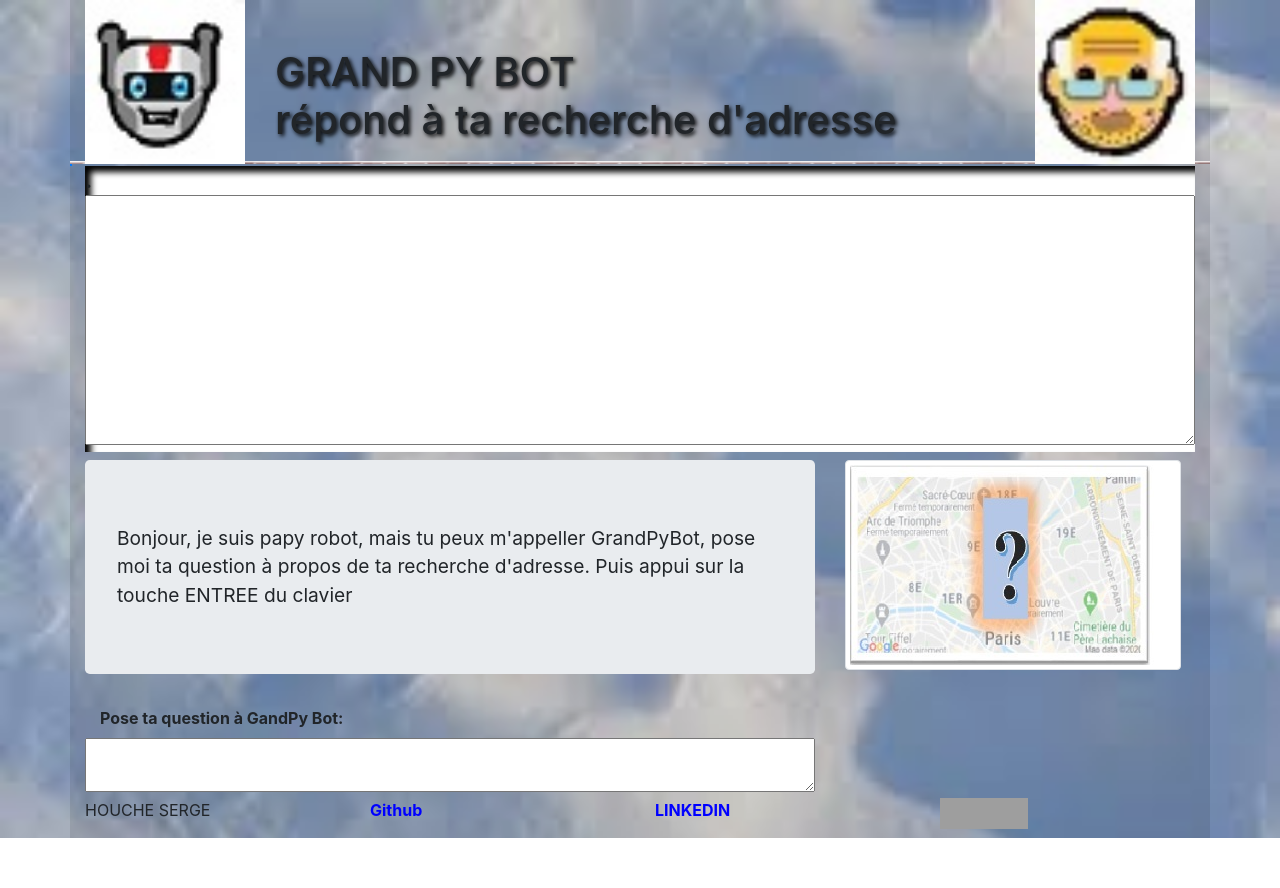
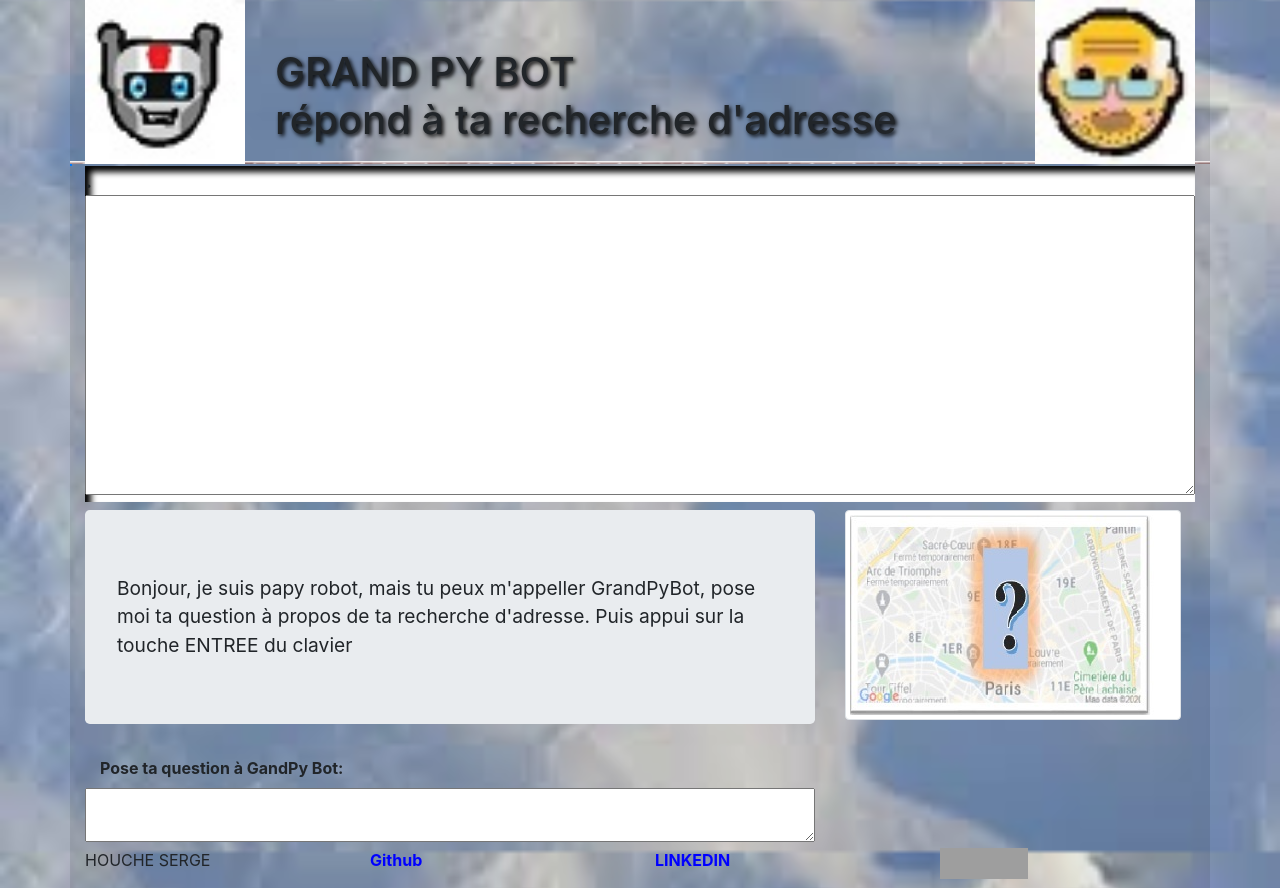
Before and after one commit to Zebra385/P07_GrandPyBot, a Flask app: page / in a window 1280 px wide. Before the commit the page ends 838 px from the top, so only its background shows below. Run offline with Flask 2, Linux system fonts and the light colour scheme; some libraries are stand-ins or nearby versions; grey boxes are pictures that could not be loaded.

Commit message:
Corection erreurs 02

```diff
--- a/Program/recover_adresse.py
+++ b/Program/recover_adresse.py
@@ -21,8 +21,6 @@ class Parser():
         return values  # return my completed list
 
 
-
-
 ENV = os.environ.get('ENV', 'DEBUG')
 if ENV == 'PRODUCTION':
     API_KEY = os.environ['API_KEY']
@@ -33,15 +31,12 @@ else:
     API_KEY = config.API_KEY
 
 
-
 class Question_Place():
     """We def this class to looking for adresse of the site"""
 
     def __init__(self, question):
         self.question = question
         self.site = self.recover_site()
-
-
 
     def cut_question(self):
         # we split the question
--- a/Program/static/css/tuto.css
+++ b/Program/static/css/tuto.css
@@ -6,10 +6,9 @@ body { background-image : url("../images/neige.jpg");
 .container{
 background-color: rgba(0, 0, 0, 0.1)
 }
-.form-result{ width: 100%;  padding-right: 15px;  padding-left: 15px; height:250px; }
-textarea{
-overflow: hidden;
-}
+.form-result{
+ width: 100%;  padding-right: 15px;  padding-left: 15px; height:300px; }
+
 img, #map { max-width: 100%;height: auto;max-height : 100%; }
 header
 {
--- a/Program/static/js/affichage.js
+++ b/Program/static/js/affichage.js
@@ -3,13 +3,10 @@ $(function() {
     // No Key all is secret
     var $f =  ($('#champ'));
     // function to adapted the dimension of the textarea
-    $('body').on('keyup input','textarea', function(){
-        var offset = this.offsetHeight - this.clientHeight;
-        var scroll = $('body').scrollTop();
-        $(this).css('height','auto').css('height', this.scrollHeight + offset);
-        $('body').scrollTop(scroll);
-        }).removeAttr('data-autoresize');
+    var $r = $('#champ_question_reponse');
+    var count=0;
 
+    //function to make a new random question
     function search_question(){
             var min = 1;
             var max = 5;
@@ -23,29 +20,25 @@ $(function() {
 
             return arr[random] // Return one of the four sentences
             };
-    const regex1 = /<script>/gi;
+    const regex1 = /<script>/gi;// to do not a mistake XSS
     const regex2 = /<\/script>/gi;
 
 
     $f.keypress(function(e){
+
         if( e.which == 13 ){
             e.preventDefault();
-            var $r = $('#champ_question_reponse');
+            count += 1;// we use a count to star a automatic sroll after the first answer
+
             var $i = $('#map');
             $r.append('\r\n');
-
-
-            $f.hide();// we erase the button "envoyer"
             $('#question_chargement').show(); // we show a turn icone durind the loading
             $('#question_chargement2').show();
 
             var question = $('#champ').val();
             question = question.replace(regex1,"");
             question = question.replace(regex2,"");
-            $r.append(question);
-
-
-
+            $r.append(question);// the question avoid XSS flaw
 
             $r.append('\r\n');// return at the new ligne
             var question_json= {'text':question,};
@@ -81,7 +74,6 @@ $(function() {
                                 }
 
                         if (adresse != "")
-
                                     {
                                     // we look for a map with adresse
                                     $.ajax({
@@ -114,9 +106,7 @@ $(function() {
                                             var article = data
                                             // we add the article in the windows
                                             $r.append(article);
-                                            $r.append('\r\n');
-                                            $r.append('\r\n');
-                                                            },
+                                            },
                                     error: function(){
                                         $r.append('Désolé je n\'ai pas trouvé d\'article sur ce  site!');
                                         $r.append('\r\n');
@@ -131,20 +121,15 @@ $(function() {
                        $r.append('Essaye en une autre');
                 }
                 });
-                }
+                };
+
             setTimeout(function(){
             $('#question_chargement').hide();// we erase the button loading
             $('#question_chargement2').hide();
-            $f.show();   // we show again the button "envoyer'
+            if (count > 1){
+                $r.scrollTop($r[0].scrollHeight);// to make an automaticely scroll
+                }
             },2000);
         }
-
-
-
-
-
-
-
     });
-
 })
--- a/Program/templates/accueil.html
+++ b/Program/templates/accueil.html
@@ -30,7 +30,7 @@
             <div class="col-lg-12">
                 <section id="question-reponse">
                     <h4>.
-                    <textarea  id="champ_question_reponse" class="form-result"  data-autoresize='true'></textarea>
+                    <textarea  id="champ_question_reponse" class="form-result"  ></textarea>
                     </h4>
                 </section>
             </div>
```
